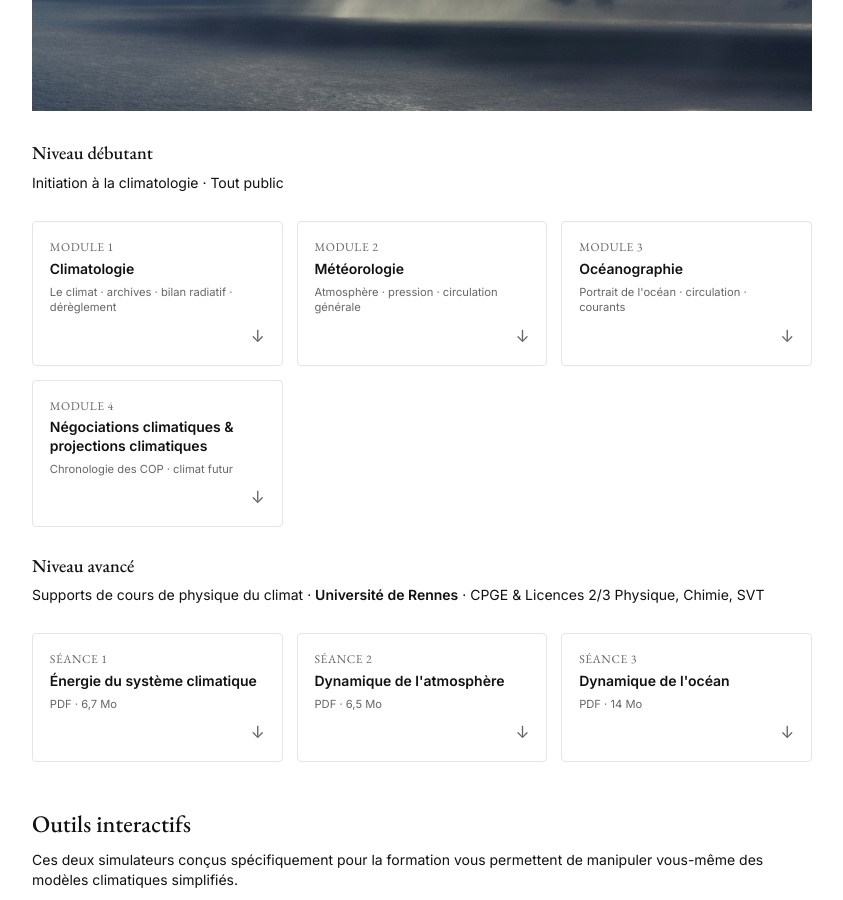
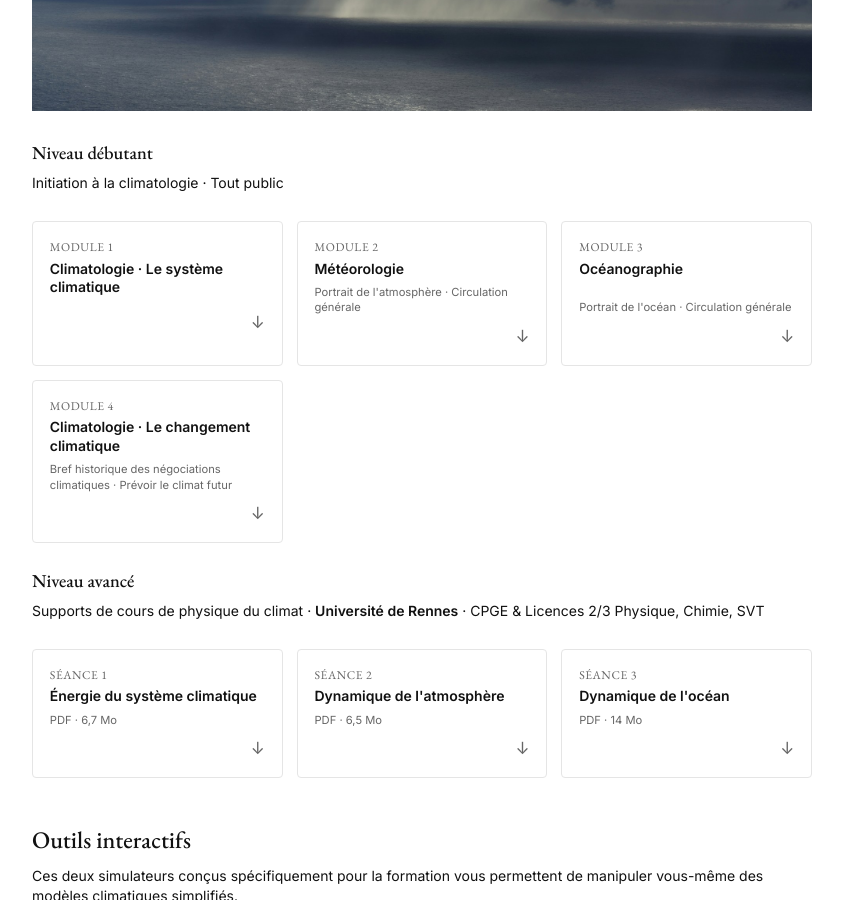
Before and after one commit to marieleapouliquen/marieleapouliquen.github.io, a Jekyll site: the page built from _pages/enseignement.md, in a window 1280 px wide and 900 px high, scrolled down 374 px. Shown: the whole window, without its empty margins (218-1061 px from the left). Built offline with Jekyll 4.4.1, drawn with Linux system fonts in a browser that asks for light colours.

Commit message:
Update enseignement.md

```diff
--- a/_pages/enseignement.md
+++ b/_pages/enseignement.md
@@ -16,23 +16,22 @@ description: Cours et ressources pédagogiques
 <div class="course-downloads">
   <a href="{{ '/terra-klima/climatologie/' | relative_url }}" class="download-card">
     <span class="download-num">Module 1</span>
-    <span class="download-title">Climatologie</span>
-    <span class="download-meta">Le climat · archives · bilan radiatif · dérèglement</span>
+    <span class="download-title">Climatologie · Le système climatique</span>
   </a>
   <a href="{{ '/terra-klima/meteorologie/' | relative_url }}" class="download-card">
     <span class="download-num">Module 2</span>
     <span class="download-title">Météorologie</span>
-    <span class="download-meta">Atmosphère · pression · circulation générale</span>
+    <span class="download-meta">Portrait de l'atmosphère · Circulation générale</span>
   </a>
   <a href="{{ '/terra-klima/oceanographie/' | relative_url }}" class="download-card">
     <span class="download-num">Module 3</span>
     <span class="download-title">Océanographie</span>
-    <span class="download-meta">Portrait de l'océan · circulation · courants</span>
+    <span class="download-meta">Portrait de l'océan · Circulation générale</span>
   </a>
   <a href="{{ '/terra-klima/negociations-et-prevision/' | relative_url }}" class="download-card">
     <span class="download-num">Module 4</span>
-    <span class="download-title">Négociations climatiques &amp; projections climatiques</span>
-    <span class="download-meta">Chronologie des COP · climat futur</span>
+    <span class="download-title">Climatologie · Le changement climatique </span>
+    <span class="download-meta">Bref historique des négociations climatiques · Prévoir le climat futur</span>
   </a>
 </div>
 
```
